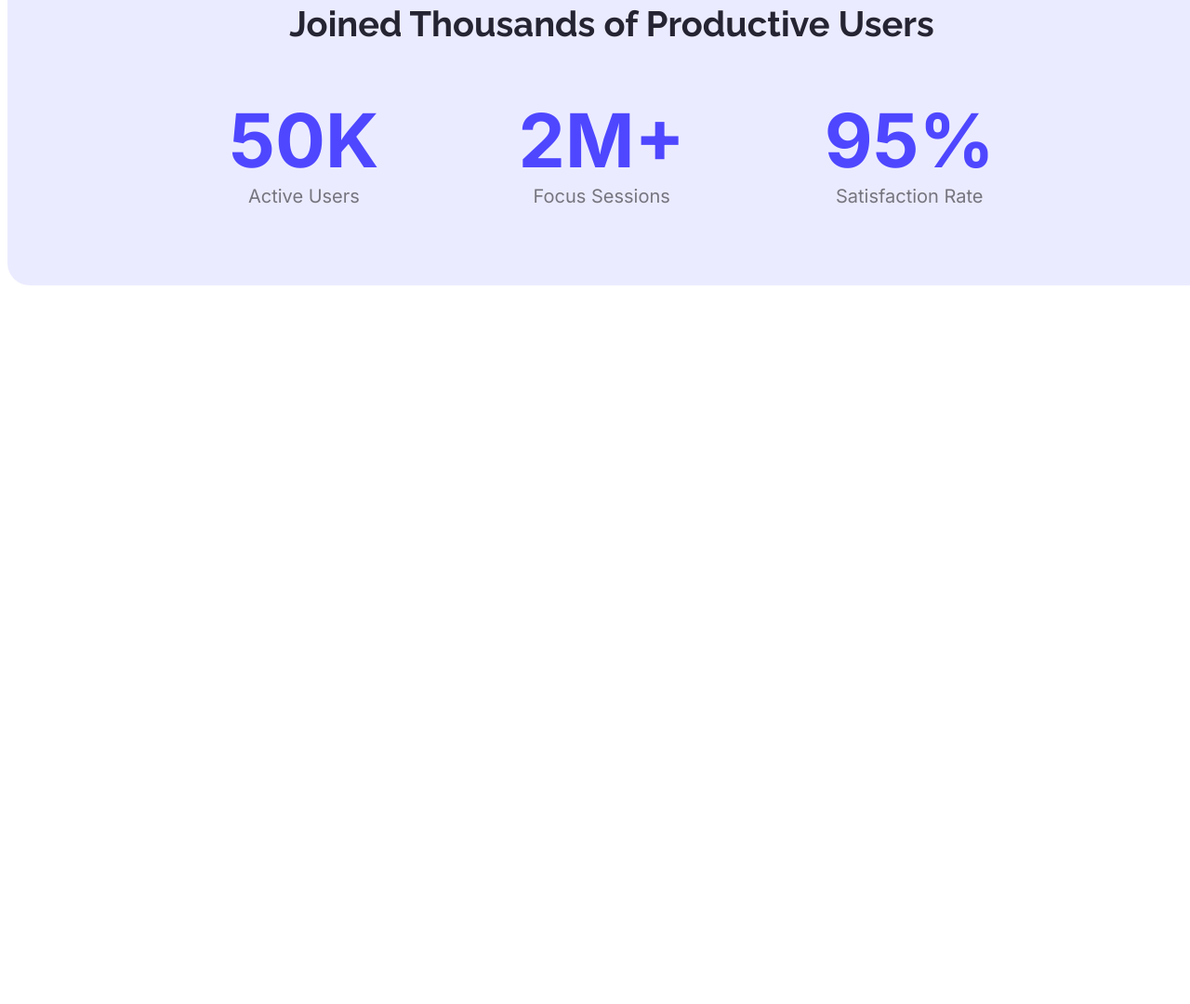
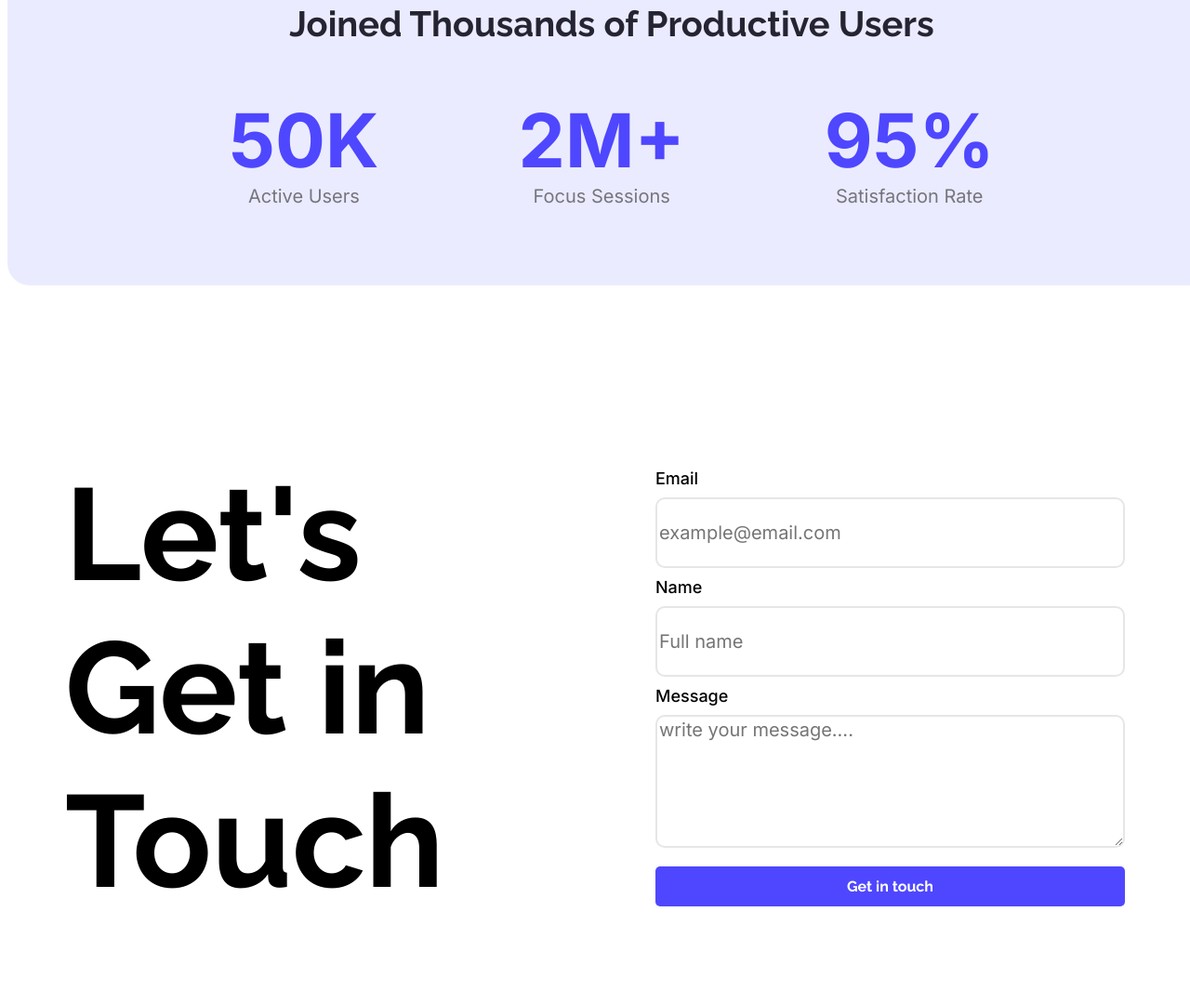
Before and after one commit to FarhaanLabib/webflow, a plain HTML site: page index.html in a window 1280 px wide. Shown: the part 1361-2441 px from the top of the page at 93% size. Before the commit the page ends 1676 px from the top, so only its background shows below. Drawn offline with Linux system fonts and the light colour scheme.

Commit message:
added form and some changes

```diff
--- a/index.html
+++ b/index.html
@@ -58,6 +58,22 @@
             </div>
 
         </div>
+        <div class="connect-container">
+            <div class="txt"><h1>Let's Get in Touch</h1>
+            </div>
+            <div class="form">
+                <label for="email">Email</label>
+                <input type="email" name="" id="email" placeholder="example@email.com">
+                <label for="name">Name</label>
+                <input type="text" name="" id="name" placeholder="Full name">
+                <label for="message">Message</label>
+                <textarea name="" id="message" placeholder="write your message...."></textarea>
+                <button class="button-design">Get in touch</button>
+
+
+            </div>
+
+        </div>
     </main>
 
     <footer>
--- a/styles.css
+++ b/styles.css
@@ -132,3 +132,58 @@ ul li{
   margin-top: 0px;
 
 }
+
+.connect-container{
+  display: flex;
+  gap: 115px;
+  justify-content: center;
+  align-items: center;
+  margin: 0 auto;
+  margin-top: 116px;
+  height: 632px;
+  max-width: 1140px;
+
+}
+
+.form{
+  display: flex;
+  flex-direction: column;
+}
+.form input{
+  width: 497px;
+  height: 70px;
+  border: 2px solid rgba(0, 0, 0, 0.098);
+  border-radius: 10px;
+  margin-top: 10px;
+  margin-bottom: 10px;
+
+}
+.txt{
+  font-family: "Raleway", sans-serif;
+  font-weight: bold;
+  font-size: 70px;
+  color: black;
+}
+
+.form textarea{
+  width: 497px;
+  height: 135px;
+  border: 2px solid rgba(0, 0, 0, 0.098);
+  border-radius: 10px;
+  margin-bottom: 20px;
+  margin-top:10px;
+}
+
+.form input,textarea::placeholder{
+  font-family: "Inter", sans-serif;
+  font-size: 20px;
+}
+
+label{
+  font-family: "Inter", sans-serif;
+  font-size: 18px;
+  font-weight: 500;
+}
+button:hover{
+  opacity: .5;
+}
```
